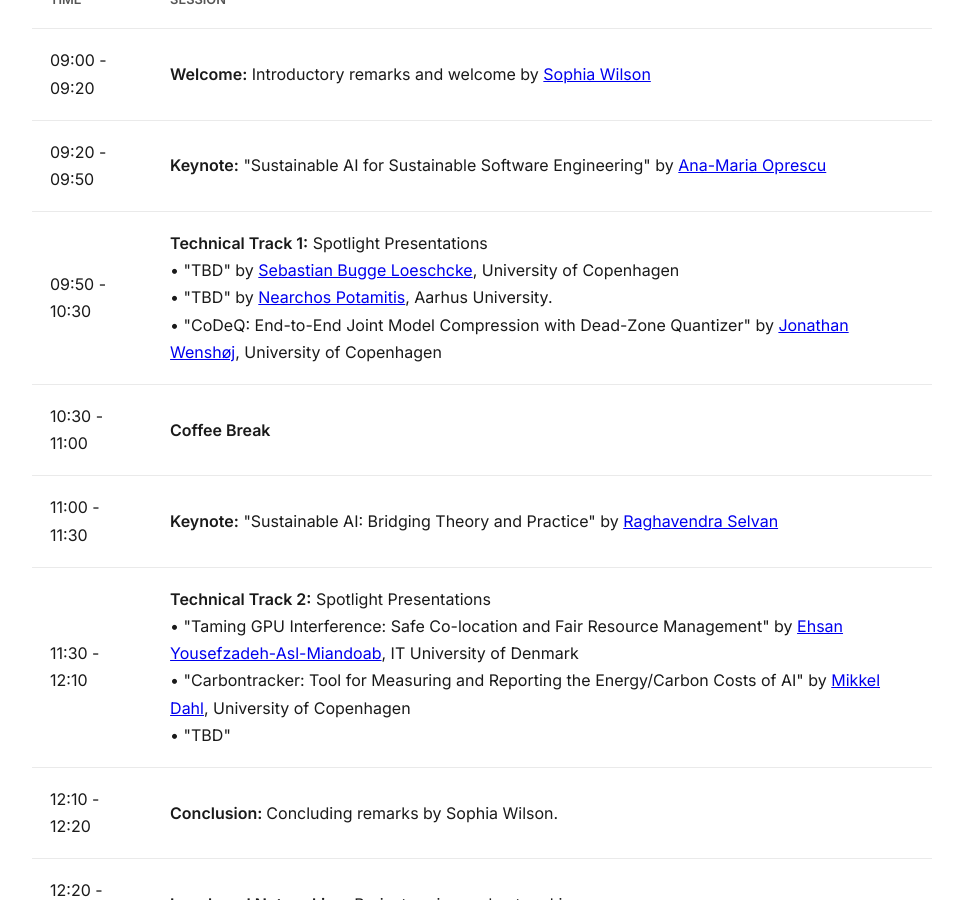
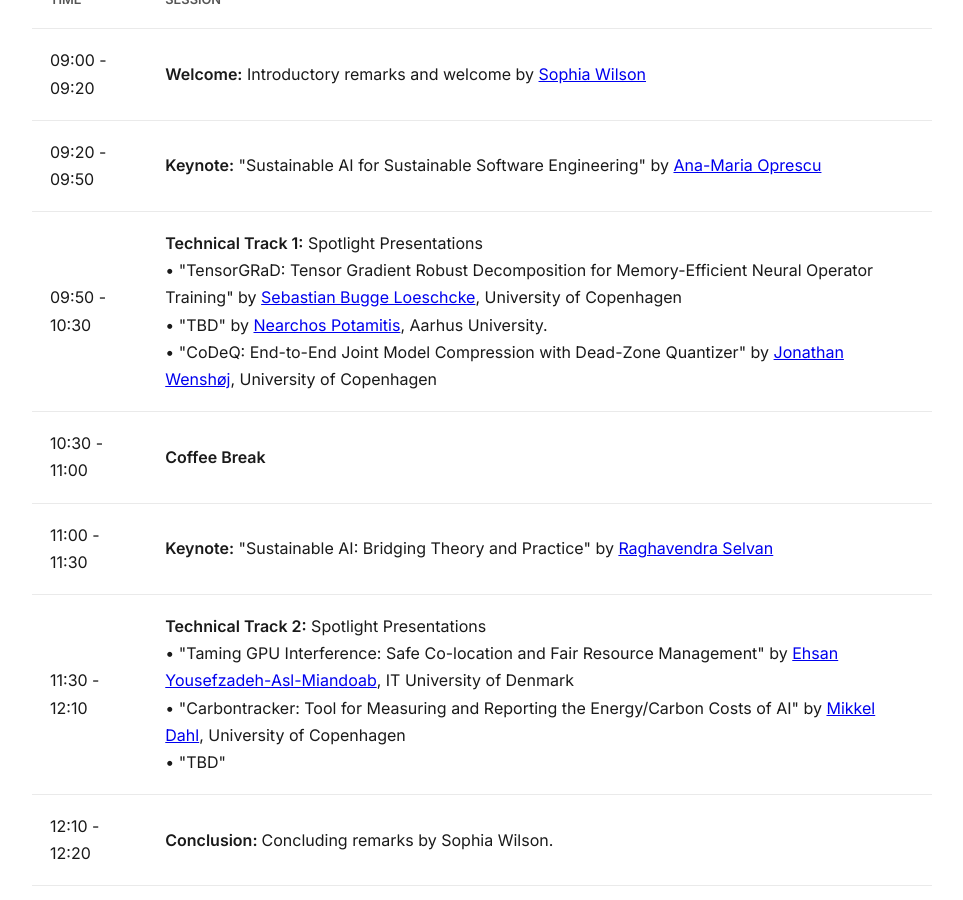
Before and after one commit to saintslab/saintslab.github.io, a Jekyll site: the page workshop2026/index.html, which Jekyll copies as it is, in a window 1280 px wide and 900 px high, scrolled down 1607 px. Shown: the whole window, without its empty margins (158-1121 px from the left). Built offline with Jekyll 4.4.1, drawn with Linux system fonts in a browser that asks for light colours.

```diff
--- a/workshop2026/index.html
+++ b/workshop2026/index.html
@@ -255,7 +255,7 @@
                 <tr>
                     <td>09:50 - 10:30</td>
                     <td><strong>Technical Track 1:</strong> Spotlight Presentations <br>
-                &#x2022; "TBD" by <a href="https://sebulo.github.io/">Sebastian Bugge Loeschcke</a>, University of Copenhagen <br>
+                &#x2022; "TensorGRaD: Tensor Gradient Robust Decomposition for Memory-Efficient Neural Operator Training" by <a href="https://sebulo.github.io/">Sebastian Bugge Loeschcke</a>, University of Copenhagen <br>
                 &#x2022; "TBD" by <a href="https://scholar.google.com/citations?user=AbPMQm4AAAAJ&hl=en">Nearchos Potamitis</a>, Aarhus University. <br>
                 &#x2022; "CoDeQ: End-to-End Joint Model Compression with Dead-Zone Quantizer" by <a href="https://saintslab.github.io/people/jonathan/">Jonathan Wenshøj</a>, University of Copenhagen <br>
 
```
